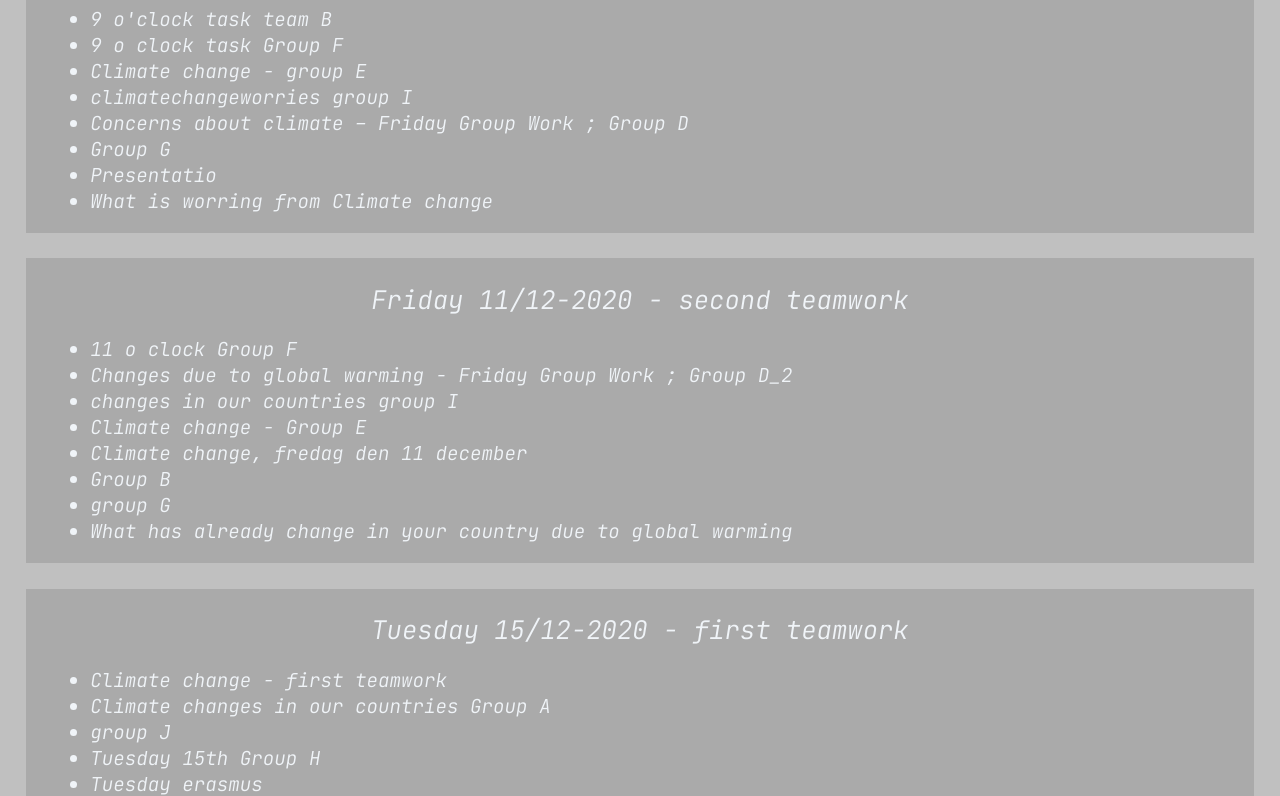
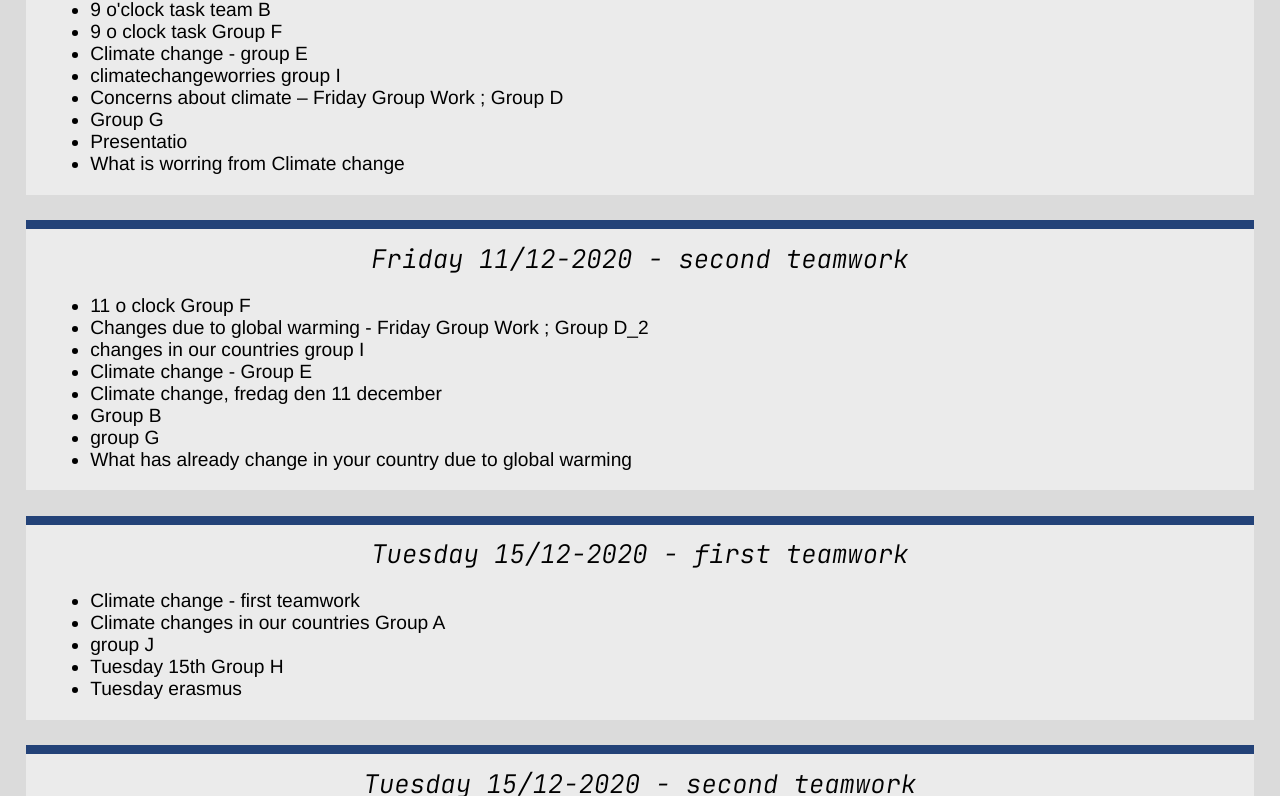
Before and after one commit to Ellebouncer/erasmusclimateproject, a plain HTML site: page resources.html in a window 1280 px wide. Shown: the part 590-1386 px from the top of the page. Drawn offline with Linux system fonts and the light colour scheme.

Commit message:
Add files via upload

```diff
--- a/resources.html
+++ b/resources.html
@@ -34,6 +34,7 @@
         <div class="content">
             <div class="newscontainer">
                 <div class="space3"></div>
+                <div class="space1"></div>
                 <div class="newscontent">
                     <p class="newsheader">
                         Resources
@@ -46,6 +47,7 @@
             </div>
             <div class="newscontainer">
                 <div class="space3"></div>
+                <div class="space1"></div>
                 <div class="newscontent">
                     <p class="newsheadersmall">
                         Friday 11/12-2020 - first teamwork
@@ -82,6 +84,7 @@
             </div>
             <div class="newscontainer">
                 <div class="space3"></div>
+                <div class="space1"></div>
                 <div class="newscontent">
                     <p class="newsheadersmall">
                         Friday 11/12-2020 - second teamwork
@@ -118,6 +121,7 @@
             </div>
             <div class="newscontainer">
                 <div class="space3"></div>
+                <div class="space1"></div>
                 <div class="newscontent">
                     <p class="newsheadersmall">
                         Tuesday 15/12-2020 - first teamwork
@@ -145,6 +149,7 @@
             </div>
             <div class="newscontainer">
                 <div class="space3"></div>
+                <div class="space1"></div>
                 <div class="newscontent">
                     <p class="newsheadersmall">
                         Tuesday 15/12-2020 - second teamwork
@@ -178,6 +183,7 @@
             </div>
             <div class="newscontainer">
                 <div class="space3"></div>
+                <div class="space1"></div>
                 <div class="newscontent">
                     <p class="newsheadersmall">
                         Not categorized
--- a/style.css
+++ b/style.css
@@ -1,8 +1,8 @@
 @import url('https://fonts.googleapis.com/css2?family=JetBrains+Mono:ital,wght@1,300&display=swap');
-
+@import url('https://fonts.googleapis.com/css2?family=Playfair+Display:wght@500&display=swap');
 .body {
     margin: 0%;
-    background-color: #c0c0c0;
+    background-color: #dbdbdb;
     height: 100%;
 }
 .div1 {
@@ -54,13 +54,14 @@
 
 }
 .newscontainer {
-    background-color: #aaaaaa;
+    background-color: #ebebeb;
     margin: 2%;
-    font-family: 'JetBrains Mono', monospace;
+    font-family: Publik,Helvetica,Arial,"Nimbus Sans L","Bitstream Vera Sans",sans-serif;
 }
 .space3 {
     margin: 0px;
-    padding-top: 2%;
+    padding-top: 0.75%;
+    background-color: #234278;
 }
 .newsimage {
     width: 25vw;
@@ -79,14 +80,18 @@
 }
 .newsheader {
     text-align: center;
+    font-family: 'JetBrains Mono', monospace;
+    font-weight: 550;
     font-size: 3vw;
-    color: #f0f4f8;
+    color: black;
     margin: 0%;
 }
 .newsheadersmall {
     text-align: center;
+    font-family: 'JetBrains Mono', monospace;
+    font-weight: 550;
     font-size: 2vw;
-    color: #f0f4f8;
+    color: black;
     margin: 0%;
 }
 .newstext {
@@ -95,14 +100,14 @@
     margin-right: 5%;
     margin-top: 1%;
     font-size: 1.5vw;
-    color: #f0f4f8;
+    color: black;
 }
 .newslink {
     text-align: left;
     margin-right: 5%;
     margin-top: 1%;
     font-size: 1.5vw;
-    color: #f0f4f8;
+    color: black;
     text-decoration: none;
 }
 .space4 {
```
Also changed, not shown: about.html (+1 -0 lines), index.html (+3 -0 lines), participants.html (+3 -0 lines).
